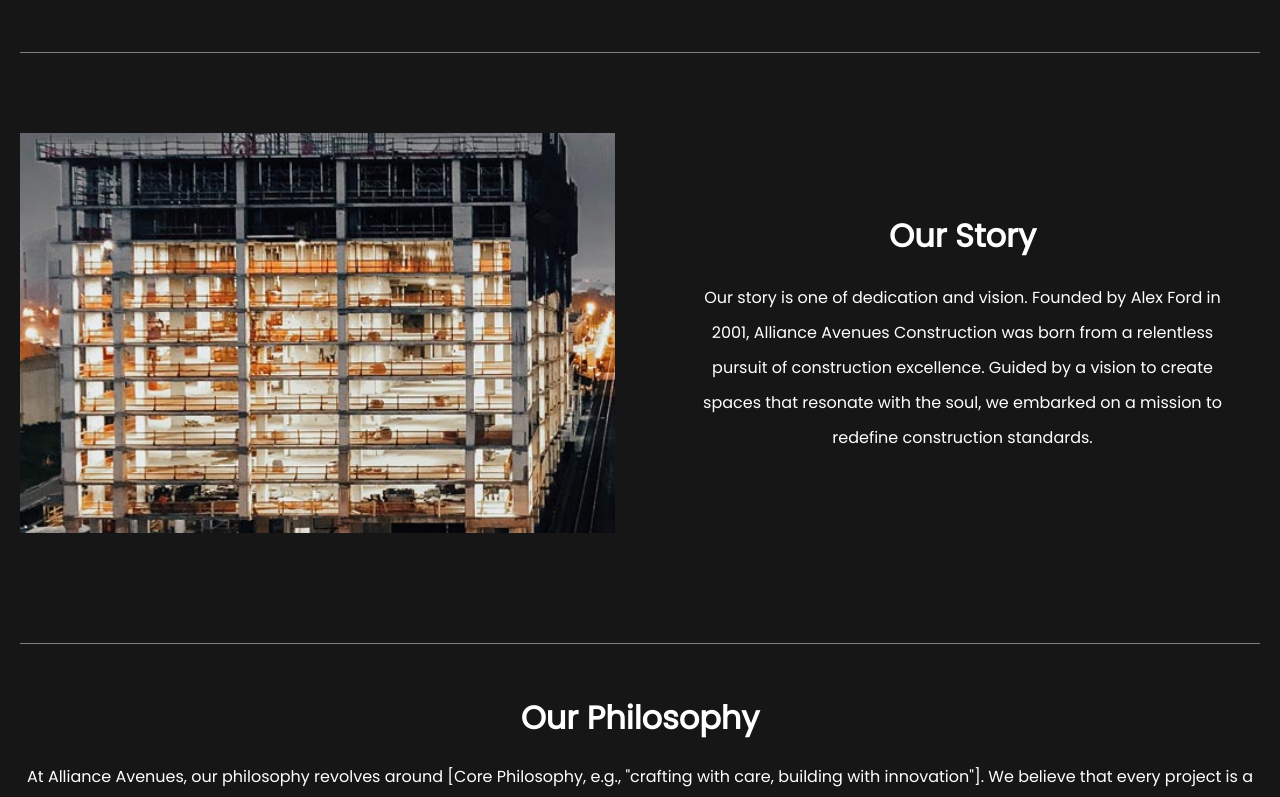
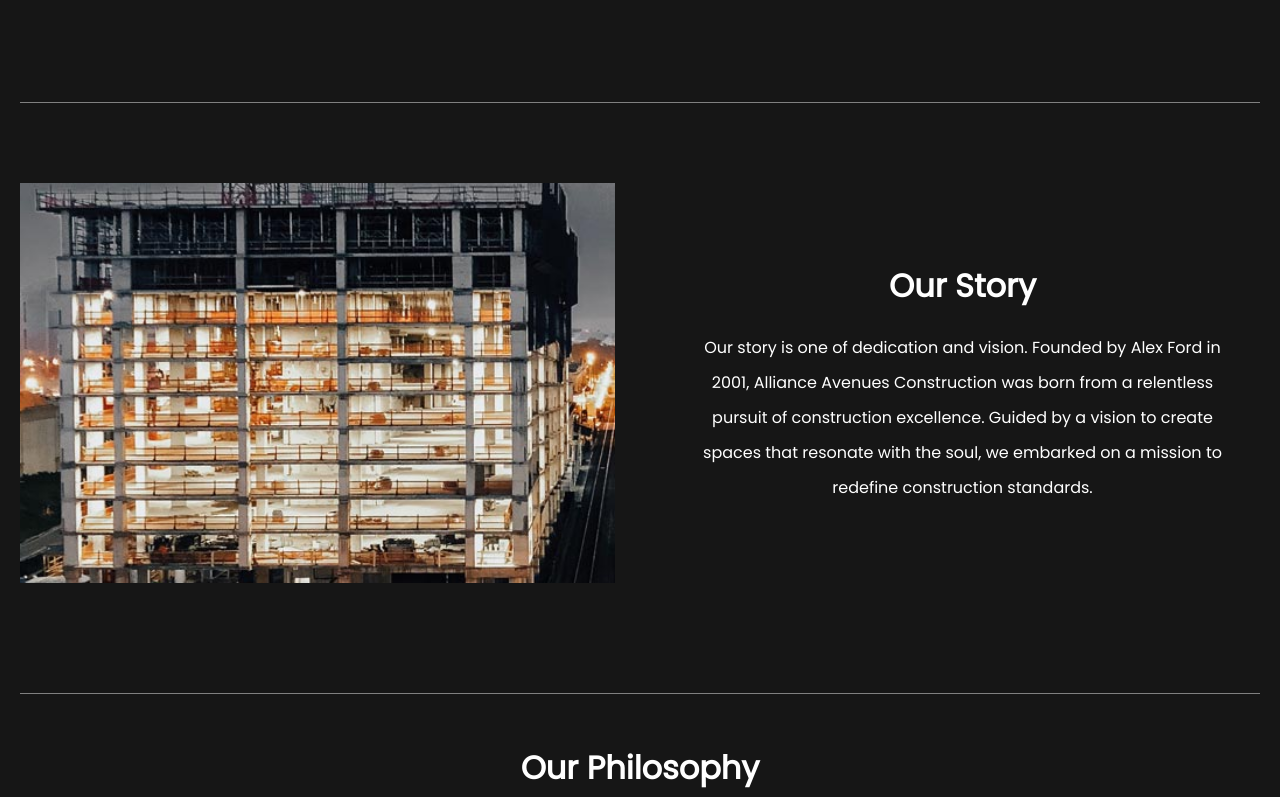
Before and after one commit to DaramolaD/Dream_Home, a React (Vite) app: page /about in a window 1280 px wide. Shown: the part 420-1217 px from the top of the page. Built offline with nearby package versions, Linux system fonts and the light colour scheme.

Commit message:
home_About_changes

```diff
--- a/src/App.css
+++ b/src/App.css
@@ -119,7 +119,7 @@ video {
   padding-top: 80px;
 }
 .secTop2 {
-  padding-top: 150px;
+  padding-top: 200px;
 }
 .mTop {
   margin-top: 80px;
--- a/src/assets/data/brandData.js
+++ b/src/assets/data/brandData.js
@@ -1,5 +1,5 @@
 import { star } from "../icons";
-import { project_1 } from "../img";
+import { project_1, project_4 } from "../img";
 
 const brandSlogan = "Avenues of Excellence, Crafted by Alliance.";
 
@@ -186,7 +186,7 @@ const serviceData = {
       title: "Renovation and Remodeling",
       details:
         "Breathing new life into existing spaces is an art we excel in. Our renovation and remodeling services breathe fresh vitality into homes and establishments, striking a balance between functionality and aesthetics. Whether it's a single room or an entire property, we transform spaces to align with evolving needs.",
-      img: project_1,
+      img: project_4,
     },
     {
       id: 4,
--- a/src/components/Hero/Hero.css
+++ b/src/components/Hero/Hero.css
@@ -1,7 +1,7 @@
 .hero_content {
   display: flex;
   flex-direction: column;
-  padding-block: 70px 50px;
+  padding-block: 150px 50px;
   gap: 70px;
   color: #fff;
 }
@@ -120,9 +120,6 @@
   .heading {
     font-size: 2.5rem;
   }
-  .hero_content {
-    padding-block: 120px 50px;
-  }
   .hero_img {
     height: 300px;
   }
--- a/src/components/ServiceComponent/ServiceComponent.css
+++ b/src/components/ServiceComponent/ServiceComponent.css
@@ -13,8 +13,8 @@
   flex-wrap: wrap;
   justify-content: space-evenly;
   gap: 20px;
-  padding-top: 50px;
-  row-gap: 30px;
+  padding-top: 100px;
+  row-gap: 40px;
 }
 .serviceListing .serviceListingItem {
   background-color: var(--b4);
--- a/src/components/Welcome/Welcome.css
+++ b/src/components/Welcome/Welcome.css
@@ -1,7 +1,6 @@
 .welcome {
   color: #fff;
   text-align: center;
-  padding-inline: 50px;
   padding-bottom: 80px;
 }
 .welcome h3 {
--- a/src/pages/About/About.css
+++ b/src/pages/About/About.css
@@ -27,12 +27,11 @@
   border-top: 1px solid gray;
   padding-block: 80px;
 }
-.brand_story > *,
-.approach > * {
-  flex: 1 1 50%;
+.brand_story .aboutImgCont {
+  max-height: 400px;
+  height: 100%;
 }
 .brand_story img {
-  max-height: 400px;
   object-fit: cover;
   height: 100%;
 }
@@ -57,6 +56,7 @@
 }
 .aboutCta .btn2 {
   max-width: fit-content;
+  width: 100%;
 }
 .approachContent {
   border: none;
--- a/src/pages/About/About.jsx
+++ b/src/pages/About/About.jsx
@@ -13,7 +13,9 @@ const About = () => {
           <h3 className="sectionTitle">{aboutUsData.welcome.details}</h3>
         </div>
         <div className="brand_story mTop3">
-          <img src={storyImg} alt="about_img" />
+          <div className="aboutImgCont">
+            <img src={storyImg} alt="about_img" />
+          </div>
           <div className="storyCont">
             <h3 className="sectionTitle">{aboutUsData.story.title}</h3>
             <p className="para">{aboutUsData.story.details}</p>
@@ -34,7 +36,9 @@ const About = () => {
             {/* <video src={aboutVideo} loop="" muted="" autoplay=""></video> */}
             <video autoplay muted loop>
               <source src={aboutVideo} type="video/mp4" />
-              <p className="para">Sorry, Your Browser doesn't support Embedded videos. </p>
+              <p className="para">
+                Sorry, Your Browser doesn't support Embedded videos.{" "}
+              </p>
             </video>
           </div>
         </div>
@@ -44,8 +48,8 @@ const About = () => {
           <p className="para">{aboutUsData.vision.details}</p>
         </div>
         {/* <div className="team mTop3"> */}
-          {/* Team */}
-          {/* <h3>{aboutUsData.vision.title}</h3>
+        {/* Team */}
+        {/* <h3>{aboutUsData.vision.title}</h3>
           <p>{aboutUsData.vision.details}</p> */}
         {/* </div> */}
 
@@ -54,7 +58,9 @@ const About = () => {
             <h3 className="sectionTitle">{aboutUsData.alliance.title}</h3>
             <p className="para">{aboutUsData.alliance.details}</p>
           </div>
-          <Link to="/contact" className="btn2">Contact Us</Link>
+          <Link to="/contact" className="btn2">
+            Contact Us
+          </Link>
         </div>
       </div>
     </div>
```
